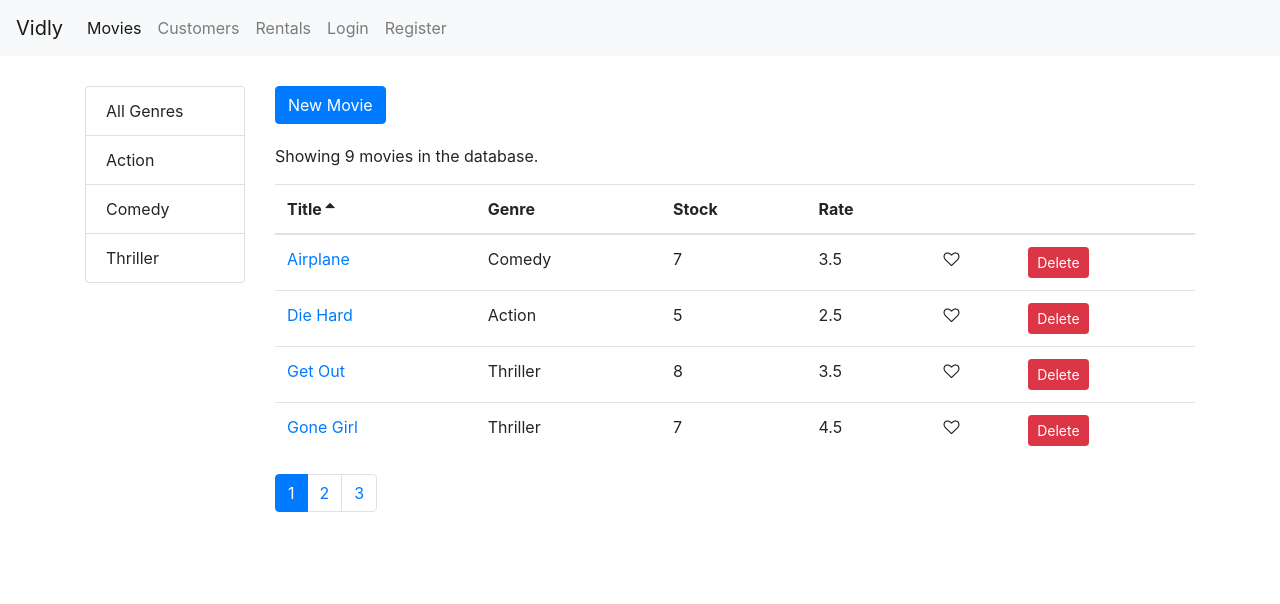
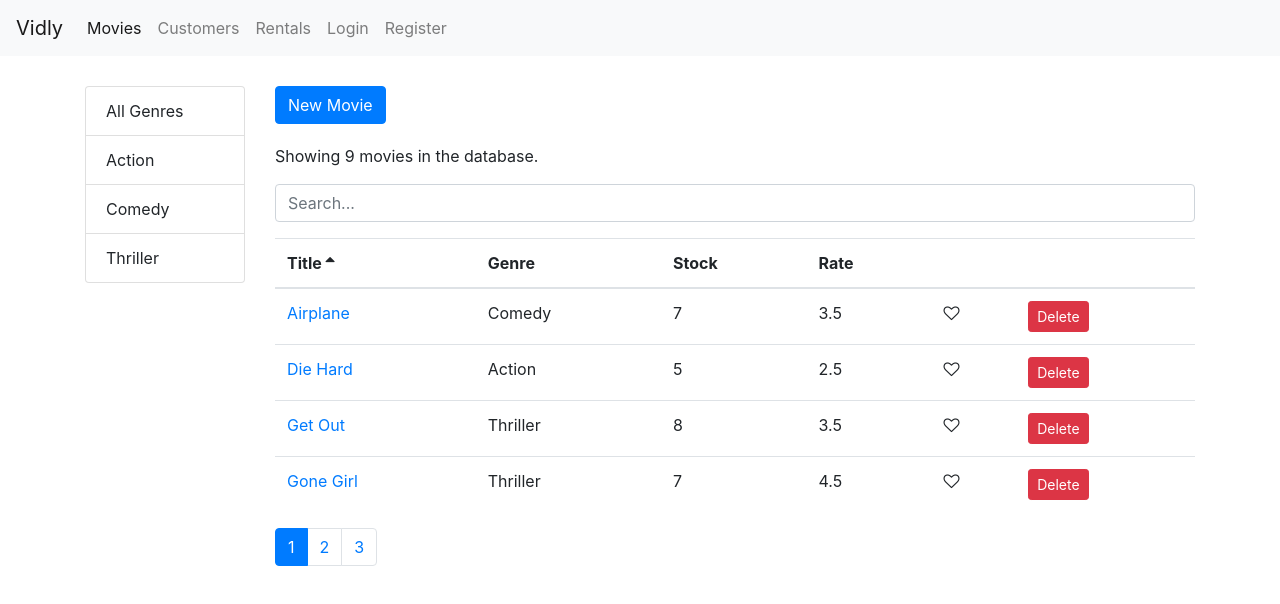
Before and after one commit to ThongDo-git/practice, a React (Create React App) app: page /movies in a window 1280 px wide. Shown: the top 604 px of the page. Built offline with nearby package versions, Linux system fonts and the light colour scheme.

Commit message:
added searchBox

```diff
--- a/src/components/movies.jsx
+++ b/src/components/movies.jsx
@@ -6,6 +6,7 @@
 import { getMovies } from "../services/fakeMovieService";
 import { getGenres } from "../services/fakeGenreService";
 import { paginate } from "../utils/paginate";
+import SearchBox from "./searchBox";
 import _ from "lodash";
 
 class Movies extends Component {
@@ -13,6 +14,8 @@
     movies: getMovies(),
     genres: [],
     pageSize: 4,
+    searchQuery: "",
+    selectedGenre: null,
     currentPage: 1,
     sortColumn: { path: "title", order: "asc" }
   };
@@ -41,7 +44,7 @@
   };
 
   handleGenreSelect = genre => {
-    this.setState({ selectedGenre: genre, currentPage: 1 });
+    this.setState({ selectedGenre: genre, searchQuery: "", currentPage: 1 });
   };
 
   handleSort = sortColumn => {
@@ -54,13 +57,17 @@
       currentPage,
       sortColumn,
       selectedGenre,
+      searchQuery,
       movies: allMovies
     } = this.state;
 
-    const filtered =
-      selectedGenre && selectedGenre._id
-        ? allMovies.filter(m => m.genre._id === selectedGenre._id)
-        : allMovies;
+    let filtered = allMovies;
+    if (searchQuery)
+      filtered = allMovies.filter(m =>
+        m.title.toLowerCase().startsWith(searchQuery.toLowerCase())
+      );
+    else if (selectedGenre && selectedGenre._id)
+      filtered = allMovies.filter(m => m.genre._id === selectedGenre._id);
 
     const sorted = _.orderBy(filtered, [sortColumn.path], [sortColumn.order]);
 
@@ -73,9 +80,13 @@
     console.log("handleNewMovie");
   };
 
+  handleSearch = query => {
+    this.setState({ searchQuery: query, selectedGenre: null, currentPage: 1 });
+  };
+
   render() {
     const { length: count } = this.state.movies;
-    const { pageSize, currentPage, sortColumn } = this.state;
+    const { pageSize, currentPage, searchQuery, sortColumn } = this.state;
 
     if (count === 0) return <p>There are no movies in the database.</p>;
 
@@ -99,6 +110,7 @@
             New Movie
           </Link>
           <p>Showing {totalCount} movies in the database.</p>
+          <SearchBox value={searchQuery} onChange={this.handleSearch} />
           <MoviesTable
             movies={movies}
             sortColumn={sortColumn}
--- /dev/null
+++ b/src/components/searchBox.jsx
@@ -0,0 +1,16 @@
+import React from "react";
+
+const SearchBox = ({ value, onChange }) => {
+  return (
+    <input
+      type="text"
+      name="query"
+      className="form-control my-3"
+      placeholder="Search..."
+      value={value}
+      onChange={e => onChange(e.currentTarget.value)}
+    />
+  );
+};
+
+export default SearchBox;
```
